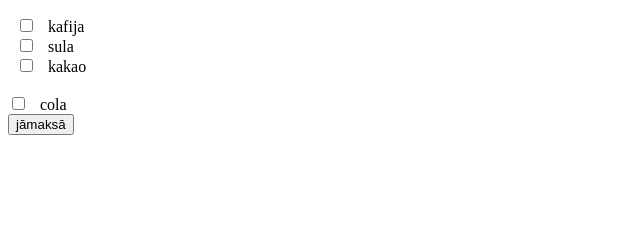
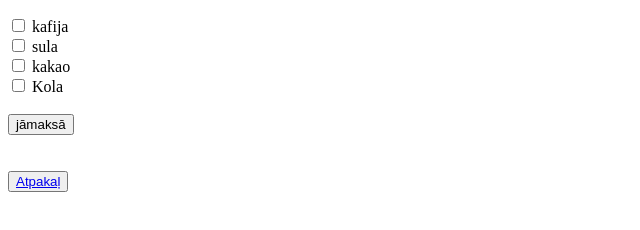
Before and after one commit to sarlotecechladze/hello-world, a plain HTML site: page dzerdaudz.html in a window 1280 px wide. Shown: the whole page, without its empty margins (0-640 px from the left). Drawn offline with Linux system fonts and the light colour scheme.

Commit message:
Update dzerdaudz.html

```diff
--- a/dzerdaudz.html
+++ b/dzerdaudz.html
@@ -1,4 +1,4 @@
-<!DOCTYPE html>
+ <!DOCTYPE html>
 <html>
 <body>
 <script>
@@ -12,16 +12,23 @@ function maksa(){
  }
 </script>
 <p id="maksa"></p>
+<form>
+  <input type="checkbox" id="kafija" name="kafija" value="3.60">
+  <label for="kafija">kafija</label><br>
 
-  <input type="checkbox" id="kafija" name="kafija" value="3.60">
-  <label for="kafija">kafija</label><br>
-  <input type="checkbox" id="sula"  name="sula" value="2.50">
-  <label for="sula">sula</label><br>
-  <input type="checkbox" id="kakao" name="kakao" value="3.20">
-  <label for="kakao">kakao</label><br><br>
-  <input type="checkbox" id="cola" name="cola" value="2.60">
-  <label for="cola">cola</label><br>
+  <input type="checkbox" id="sula" name="sula" value="2.50">
+  <label for="sula">sula</label><br>
+
+  <input type="checkbox" id="kakao" name="kakao" value="3.20">
+  <label for="kakao">kakao</label><br>
+
+  <input type="checkbox" id="udens" name="kola" value="2.50">
+  <label for="kola">Kola</label><br><br>
+
   <input type="button" id="poga" value="jāmaksā" onclick="maksa()">
+</form>
+<br><br>
+<button><a href='index.html'>Atpakaļ</a></button>
 
 </body>
 </html>
```
